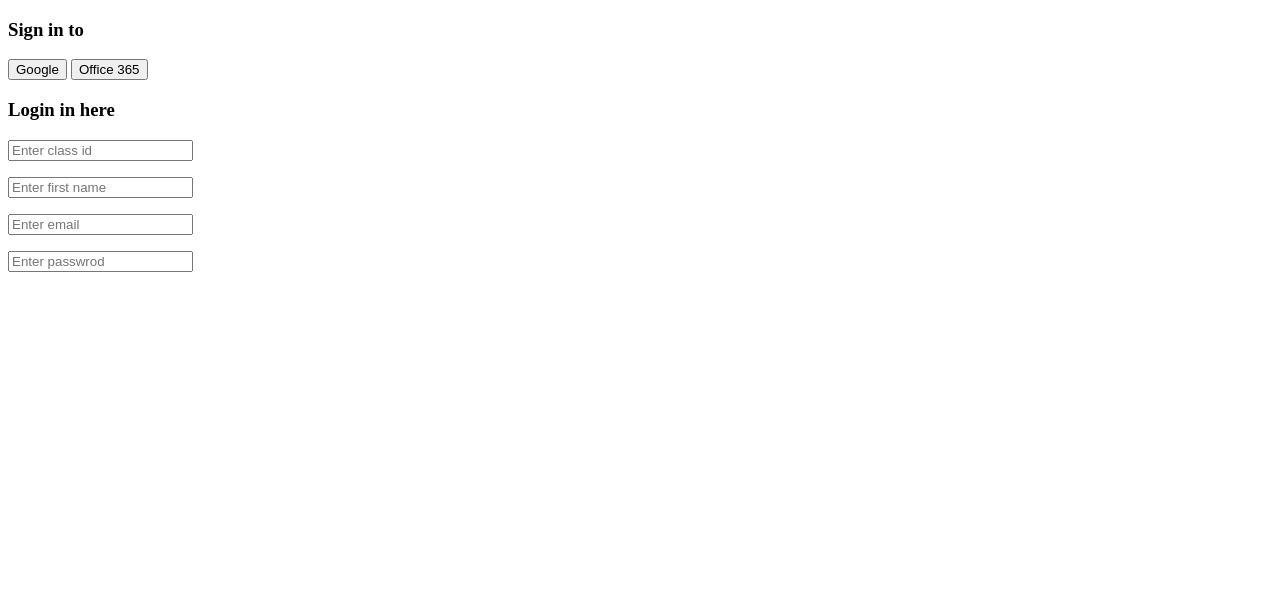
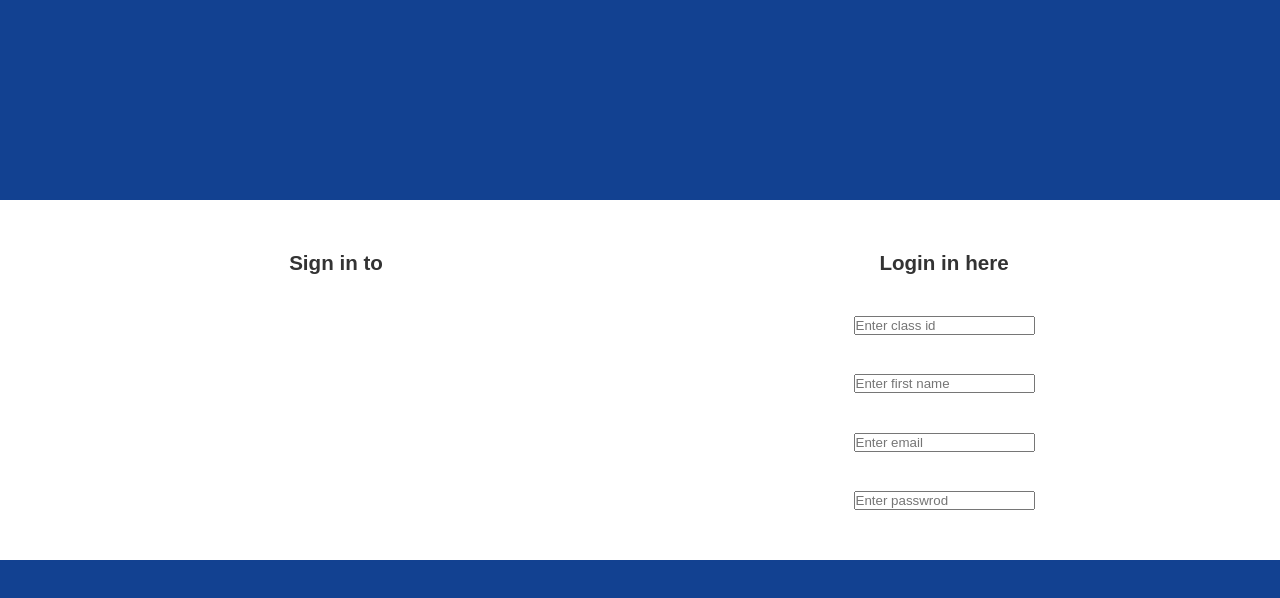
Before and after one commit to amcdon03/frenzing, a plain HTML site: page login.html in a window 1280 px wide. Drawn offline with Linux system fonts and the light colour scheme.

Commit message:
login page now linked to stylesheet

```diff
--- a/login.html
+++ b/login.html
@@ -2,7 +2,7 @@
 <html>
     <head>
         <meta name="viewport" content="width-device-width, initial-scale=1">
-        <link href="style.css" rel="stylesheet" type="text/css">
+        <link href="styles.css" rel="stylesheet" type="text/css">
         <title>Login|Watashitachi</title>
     </head>
     <body>
```
